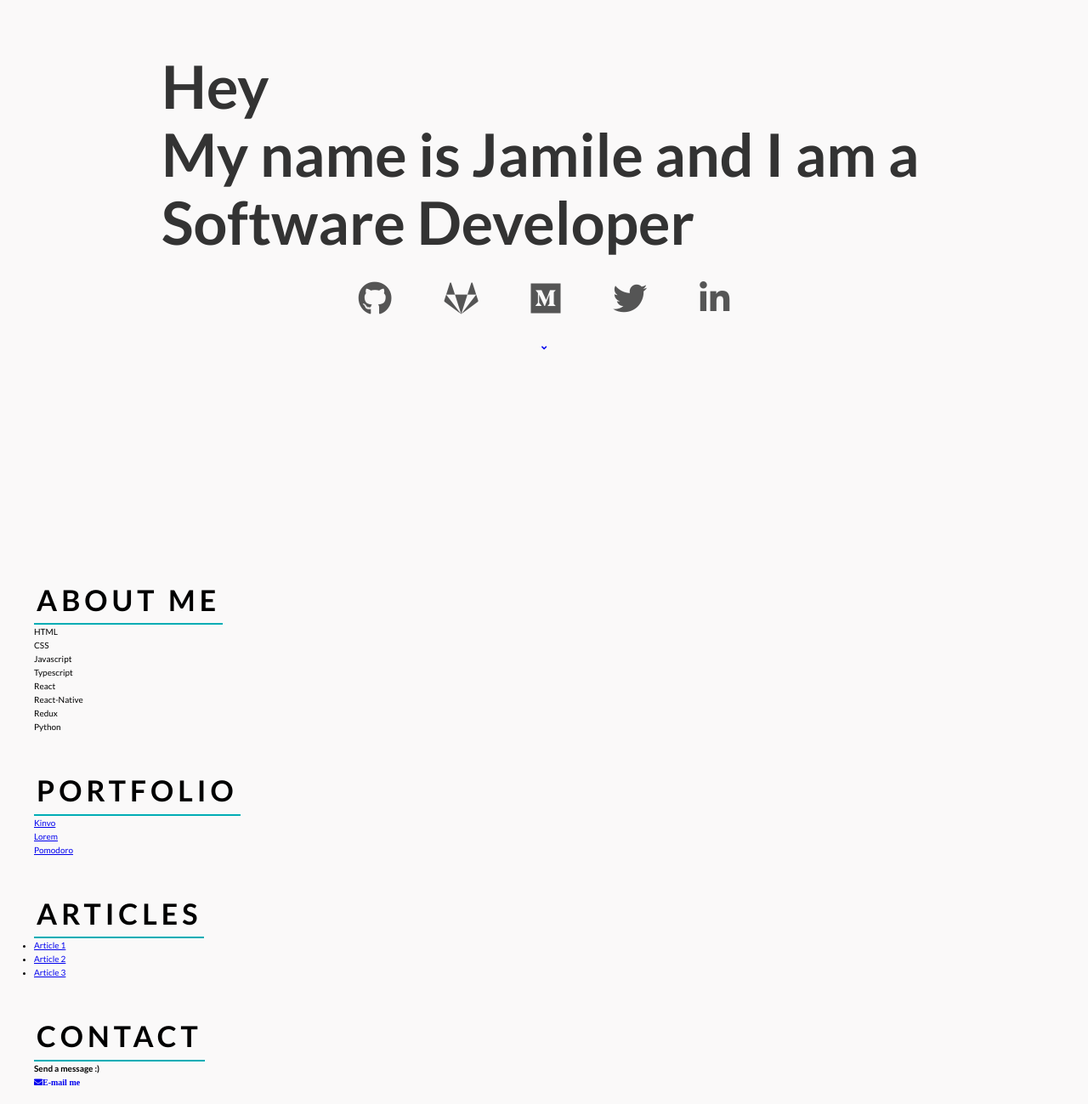
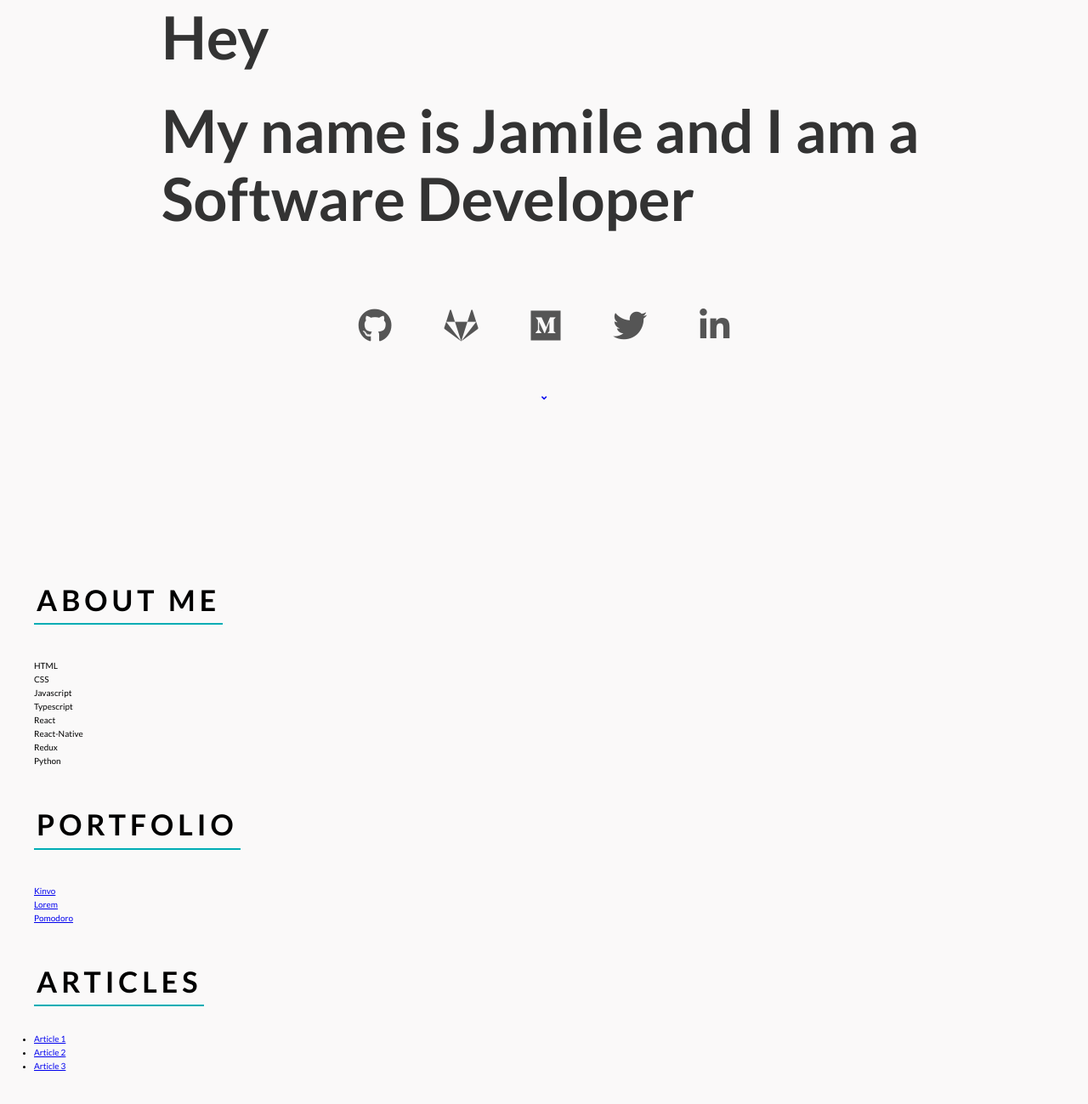
Before and after one commit to fellahi-ali/portfolio, a website: page index.html in a window 1280 px wide. Shown: the part 201-1500 px from the top of the page at 85% size. Drawn offline with Linux system fonts and the light colour scheme.

Commit message:
Add utils and margin for sections

```diff
--- a/index.html
+++ b/index.html
@@ -17,12 +17,12 @@
     <section class="section">
       <div class="header">
         <p class="header__title">Hey</p>
-        <p class="header__subtitle">
+        <p class="header__subtitle margin-top-large">
           My name is Jamile and I am a
-          <span>Software Developer</span>
+          <span class="important">Software Developer</span>
         </p>
-        <div class="line-bottom"></div>
-        <div class="header__links">
+        <div class="line-bottom margin-top-largest"></div>
+        <div class="header__links margin-top-small">
           <a class="header__links__item" href="https://github.com/jamilelima" target="_blank">
             <i class="fab fa-github">
             </i>
@@ -41,14 +41,14 @@
           </a>
         </div>
         <a href="#about-me" class="header__arrow-down">
-          <i class="icon--big fas fa-angle-down"></i>
+          <i class="icon--big fas fa-angle-down margin-top-large"></i>
         </a>
       </div>
     </section>
 
     <section class="section" id="about-me">
       <h2 class="section__title">About me</h2>
-      <div class="skills">
+      <div class="skills margin-section">
         <div class="skills__item skills__item--1">HTML</div>
         <div class="skills__item skills__item--2">CSS</div>
         <div class="skills__item skills__item--3">Javascript</div>
@@ -62,7 +62,7 @@
 
     <section class="section">
       <h2 class="section__title">Portfolio</h2>
-      <div class="portfolio" id="portfolio">
+      <div class="portfolio margin-section" id="portfolio">
         <div class="portfolio__item">
           <a class="portfolio__item__link" href="#">
             Kinvo
@@ -85,7 +85,7 @@
 
     <section class="section">
       <h2 class="section__title">Articles</h2>
-      <ul class="articles">
+      <ul class="articles margin-top-large">
         <li class="article__item">
           <a class="article__item__link" href="#">
             Article 1
@@ -107,11 +107,11 @@
     <section class="section">
       <h2 class="section__title">Contact</h2>
 
-      <div class="contact">
+      <div class="contact margin-section">
         <div class="form__container">
           <h4>Send a message :)</h4>
 
-          <div class="#">
+          <div class="margin-top-largest">
             <a class="btn-link" href="malito:jamilesousalima@gmail.com">
               <i class="fa fa-envelope">E-mail me</i>
             </a>
--- a/sass/main.scss
+++ b/sass/main.scss
@@ -1,3 +1,4 @@
 @import "base.scss";
 @import "header.scss";
 @import "section.scss";
+@import "utils.scss";
--- /dev/null
+++ b/sass/utils.scss
@@ -0,0 +1,15 @@
+.margin-top-small {
+  margin-top: 1rem;
+}
+
+.margin-top-large {
+  margin-top: 3rem;
+}
+
+.margin-top-largest {
+  margin-top: 5rem;
+}
+
+.margin-section {
+  margin: 4rem 0;
+}
```
Also changed, not shown: css/style.css.
